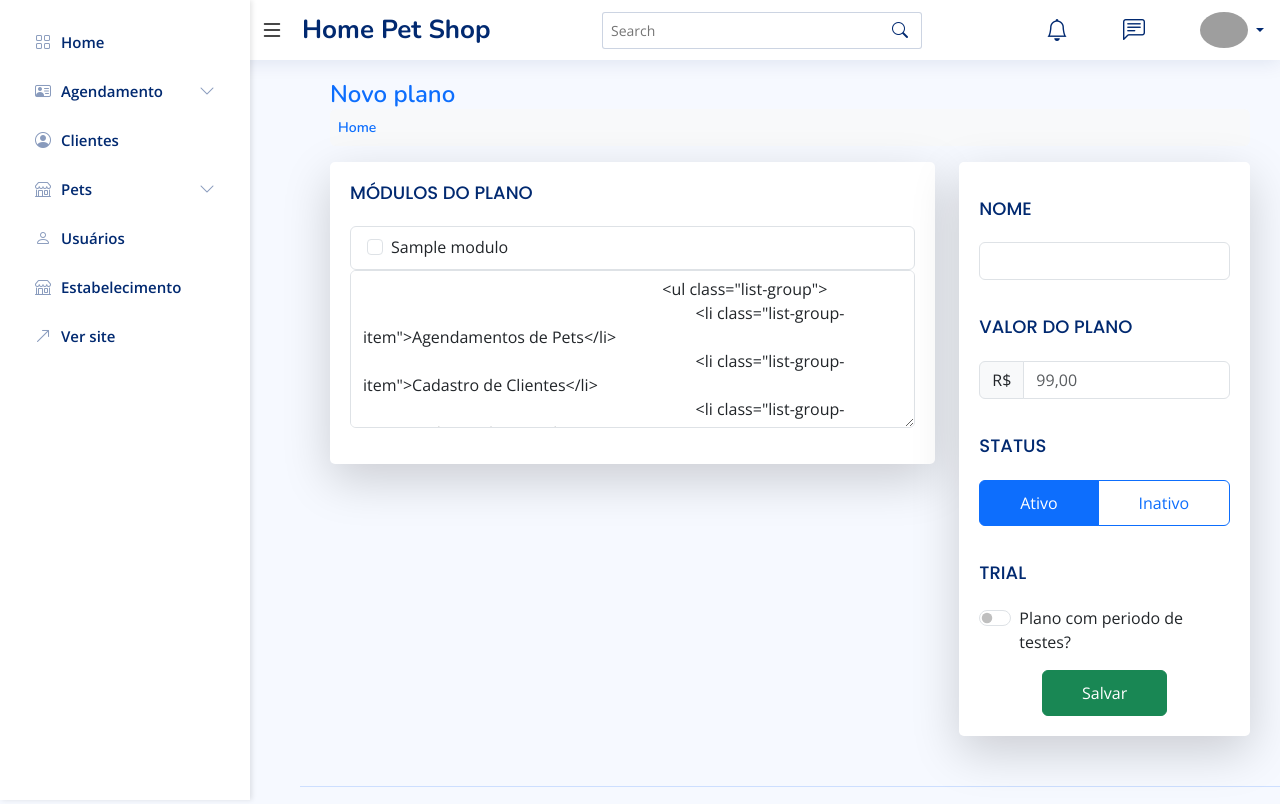
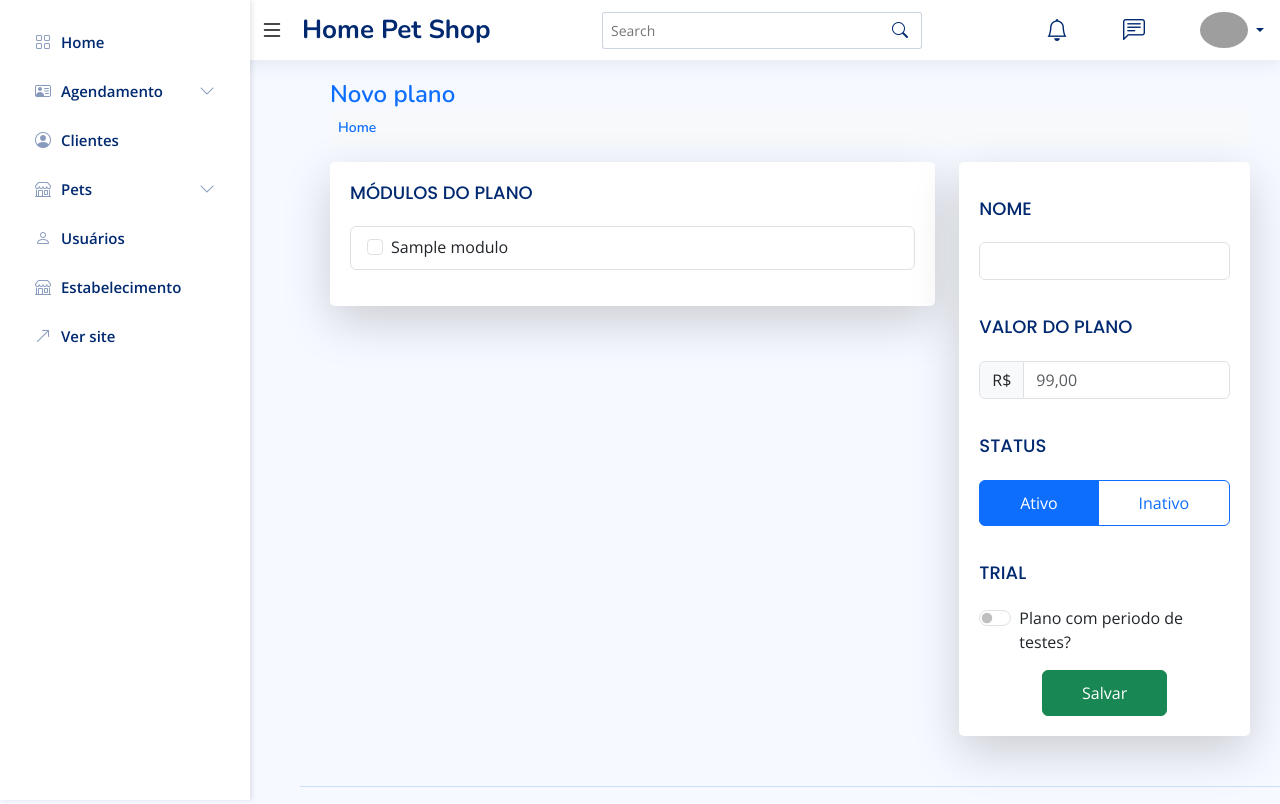
Before and after one commit to sergioferrar/homepet, a Symfony app: template templates/plano/cadastro.html.twig in a window 1280 px wide. Shown: the top 804 px of the page. Run offline with Twig, Linux system fonts and the light colour scheme; the template is opened without the code that fills it: most values are stand-ins (such as "Sample title", 1, 10 or a date in 2020); some libraries are stand-ins or nearby versions; grey boxes are pictures that could not be loaded.

Commit message:
corrigindo os planos cadastrais

```diff
--- a/templates/plano/cadastro.html.twig
+++ b/templates/plano/cadastro.html.twig
@@ -30,7 +30,7 @@
 											</li>
 										{% endfor %}
 									</ul>
-									<textarea class="form-control tinymce-editor" rows="6" name="descricao" id="descricao">
+									<textarea class="form-control d-none{#tinymce-editor #}" rows="6" name="descricao" id="descricao">
 									<ul class="list-group">
 										<li class="list-group-item">Agendamentos de Pets</li>
 										<li class="list-group-item">Cadastro de Clientes</li>
--- a/templates/plano/editar.html.twig
+++ b/templates/plano/editar.html.twig
@@ -28,7 +28,7 @@
 												</label>
 											</div>
 										</li>
-									{% endfor %}						<textarea class="form-control tinymce-editor" rows="6" name="descricao" id="descricao">{{plano.descricao}}</textarea>
+									{% endfor %}						<textarea class="form-control  d-none" rows="6" name="descricao" id="descricao">{{plano.descricao}}</textarea>
 								</div>
 							</div>
 						</div>
```
